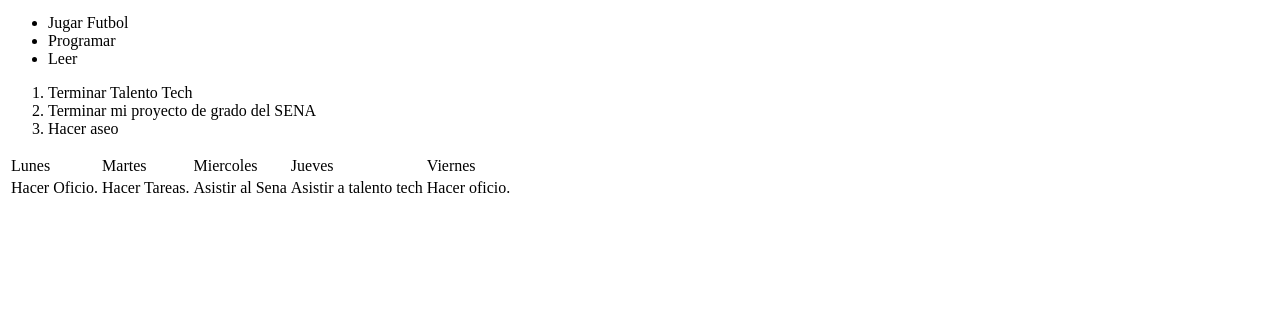
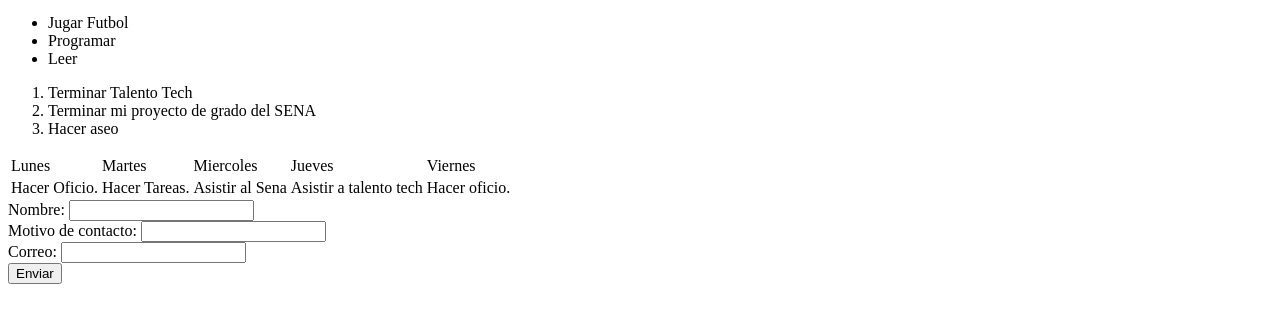
Before and after one commit to LuisVega-dev/mi-pagina-web, a plain HTML site: page index.html in a window 1280 px wide. Shown: the part 371-694 px from the top of the page. Drawn offline with Linux system fonts and the light colour scheme.

Commit message:
Formulario-de-contacto

```diff
--- a/index.html
+++ b/index.html
@@ -49,5 +49,14 @@
     </tbody>
   </table>
 
+  <form>
+    <label>Nombre: </label>
+    <input type="text"><br>
+    <label>Motivo de contacto: </label>
+    <input type="text"><br>
+    <label>Correo: </label>
+    <input type="email"><br>
+    <input type="submit" value="Enviar">
+  </form>
 </body>
 </html>
```
